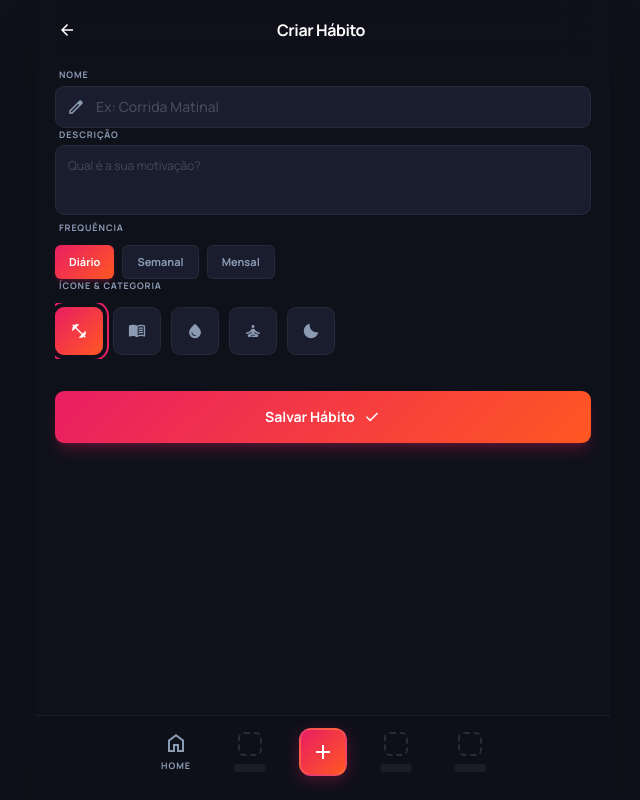
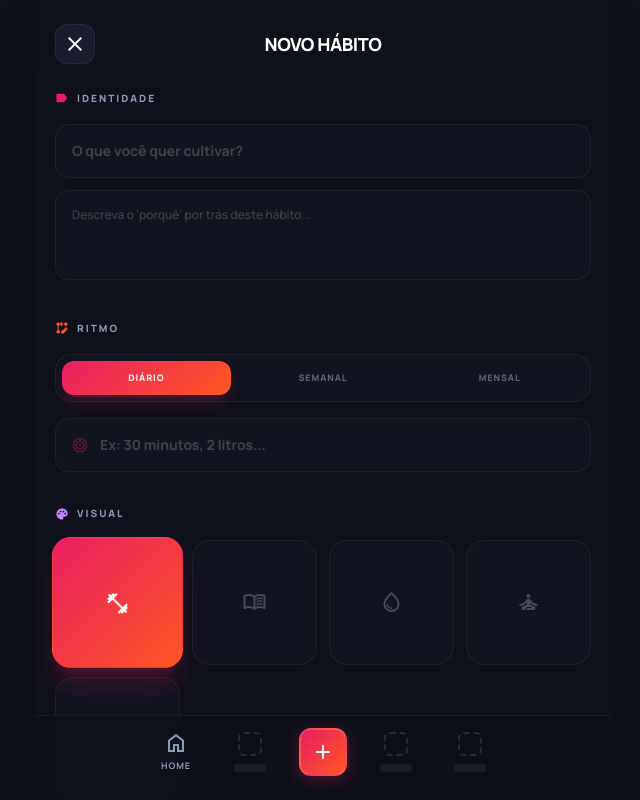
Before and after one commit to brviscase-blip/VibeHabit, a React (Vite) app: page / in a window 1280 px wide. Both pictures are taken after a click on the button "add". Shown: the top 800 px of the page, without its empty margins (317-957 px from the left). Built offline with nearby package versions, Linux system fonts and the light colour scheme.

Commit message:
feat(CreateHabit): Add goal input and improve header Add a new input field for habit goals in the `CreateHabit` component. Also, refactor the header to be a fixed element with improved styling and a close button.

```diff
--- a/components/CreateHabit.tsx
+++ b/components/CreateHabit.tsx
@@ -10,6 +10,7 @@ interface CreateHabitProps {
 const CreateHabit: React.FC<CreateHabitProps> = ({ onBack, onSave }) => {
   const [name, setName] = useState('');
   const [desc, setDesc] = useState('');
+  const [goal, setGoal] = useState('');
   const [freq, setFreq] = useState<'diário' | 'semanal' | 'mensal'>('diário');
   const [cat, setCat] = useState<HabitCategory>(HabitCategory.FITNESS);
 
@@ -20,7 +21,7 @@ const CreateHabit: React.FC<CreateHabitProps> = ({ onBack, onSave }) => {
       name,
       description: desc,
       category: cat,
-      goal: 'Concluído',
+      goal: goal || 'Meta batida',
       completedDays: [],
       color: 'primary',
       frequency: freq,
@@ -29,81 +30,121 @@ const CreateHabit: React.FC<CreateHabitProps> = ({ onBack, onSave }) => {
   };
 
   return (
-    <div className="animate-fade-in px-5">
-      <header className="sticky top-0 z-20 flex items-center justify-between py-3.5 bg-background/80 backdrop-blur-md">
-        <button onClick={onBack} className="flex items-center justify-center w-8 h-8 -ml-1 rounded-full hover:bg-surface transition-colors">
-          <span className="material-symbols-outlined text-white text-lg">arrow_back</span>
+    <div className="animate-fade-in flex flex-col min-h-[calc(100vh-80px)]">
+      {/* Header Fixo Simples */}
+      <header className="px-5 py-6 flex items-center justify-between">
+        <button
+          onClick={onBack}
+          className="flex items-center justify-center size-10 rounded-xl bg-surface border border-white/5 active:scale-90 transition-all"
+        >
+          <span className="material-symbols-outlined text-white">close</span>
         </button>
-        <h1 className="text-base font-bold tracking-tight text-white">Criar Hábito</h1>
-        <div className="w-8"></div>
+        <h1 className="text-lg font-black tracking-tight text-white uppercase tracking-[0.05em]">Novo Hábito</h1>
+        <div className="size-10"></div> {/* Spacer para centralizar o título */}
       </header>
 
-      <div className="space-y-4.5 mt-2">
-        <div className="space-y-1">
-          <label className="block text-[9px] font-bold text-text-secondary uppercase tracking-widest ml-1">Nome</label>
+      <div className="flex-1 px-5 pb-10 space-y-8">
+
+        {/* Seção 1: Identidade */}
+        <section className="space-y-4">
+          <div className="flex items-center gap-2 mb-1">
+            <span className="material-symbols-outlined text-primary text-sm filled">label</span>
+            <h2 className="text-[10px] font-black text-text-secondary uppercase tracking-[0.2em]">Identidade</h2>
+          </div>
+
+          <div className="space-y-3">
             <div className="relative group">
-            <div className="absolute inset-y-0 left-3 flex items-center pointer-events-none">
-              <span className="material-symbols-outlined text-text-secondary group-focus-within:text-primary transition-colors text-lg">edit</span>
-            </div>
               <input
                 value={name}
                 onChange={(e) => setName(e.target.value)}
-              className="w-full bg-surface border border-white/5 focus:border-primary/50 rounded-[9px] py-2.5 pl-10 pr-3.5 text-sm font-medium text-white placeholder:text-white/20 focus:ring-0 transition-all shadow-sm"
-              placeholder="Ex: Corrida Matinal"
+                className="w-full bg-[#121420] border border-white/5 focus:border-primary/50 rounded-[14px] py-4 px-4 text-sm font-bold text-white placeholder:text-white/20 focus:ring-4 focus:ring-primary/5 transition-all outline-none"
+                placeholder="O que você quer cultivar?"
                 type="text"
               />
             </div>
-        </div>
 
-        <div className="space-y-1">
-          <label className="block text-[9px] font-bold text-text-secondary uppercase tracking-widest ml-1">Descrição</label>
             <textarea
               value={desc}
               onChange={(e) => setDesc(e.target.value)}
-            className="w-full bg-surface border border-white/5 focus:border-primary/50 rounded-[9px] p-3 text-xs font-normal text-white placeholder:text-white/20 focus:ring-0 transition-all shadow-sm resize-none min-h-[70px]"
-            placeholder="Qual é a sua motivação?"
+              className="w-full bg-[#121420] border border-white/5 focus:border-primary/50 rounded-[14px] p-4 text-xs font-medium text-white placeholder:text-white/20 focus:ring-4 focus:ring-primary/5 transition-all outline-none resize-none min-h-[90px]"
+              placeholder="Descreva o 'porquê' por trás deste hábito..."
             ></textarea>
           </div>
+        </section>
 
-        <div className="space-y-2.5">
-          <label className="block text-[9px] font-bold text-text-secondary uppercase tracking-widest ml-1">Frequência</label>
-          <div className="flex gap-2">
+        {/* Seção 2: Ritmo e Meta */}
+        <section className="space-y-4">
+          <div className="flex items-center gap-2 mb-1">
+            <span className="material-symbols-outlined text-accent text-sm filled">rebase_edit</span>
+            <h2 className="text-[10px] font-black text-text-secondary uppercase tracking-[0.2em]">Ritmo</h2>
+          </div>
+
+          <div className="grid grid-cols-3 gap-2 bg-[#121420] p-1.5 rounded-[16px] border border-white/5">
             {(['diário', 'semanal', 'mensal'] as const).map(f => (
               <button
                 key={f}
                 onClick={() => setFreq(f)}
-                className={`px-3.5 py-2 rounded-[6px] font-bold text-[11px] transition-all ${freq === f ? 'bg-gradient-primary text-white shadow-md shadow-primary/20' : 'bg-surface text-text-secondary border border-white/5 hover:bg-surface-light'}`}
+                className={`py-2.5 rounded-[12px] font-black text-[9px] uppercase tracking-widest transition-all ${
+                  freq === f
+                  ? 'bg-gradient-primary text-white shadow-lg shadow-primary/20'
+                  : 'text-text-secondary/60 hover:text-text-secondary'
+                }`}
               >
-                {f.charAt(0).toUpperCase() + f.slice(1)}
+                {f}
               </button>
             ))}
           </div>
+
+          <div className="relative group">
+            <div className="absolute inset-y-0 left-4 flex items-center pointer-events-none">
+              <span className="material-symbols-outlined text-primary/40 text-lg filled">target</span>
+            </div>
+            <input
+              value={goal}
+              onChange={(e) => setGoal(e.target.value)}
+              className="w-full bg-[#121420] border border-white/5 focus:border-primary/50 rounded-[14px] py-4 pl-11 pr-4 text-sm font-bold text-white placeholder:text-white/20 focus:ring-4 focus:ring-primary/5 transition-all outline-none"
+              placeholder="Ex: 30 minutos, 2 litros..."
+              type="text"
+            />
+          </div>
+        </section>
+
+        {/* Seção 3: Categoria e Estilo */}
+        <section className="space-y-4">
+          <div className="flex items-center gap-2 mb-1">
+            <span className="material-symbols-outlined text-purple-400 text-sm filled">palette</span>
+            <h2 className="text-[10px] font-black text-text-secondary uppercase tracking-[0.2em]">Visual</h2>
           </div>
 
-        <div className="space-y-2.5">
-          <label className="block text-[9px] font-bold text-text-secondary uppercase tracking-widest ml-1">Ícone & Categoria</label>
-          <div className="flex gap-2.5 overflow-x-auto no-scrollbar py-1">
+          <div className="grid grid-cols-4 gap-3">
             {Object.values(HabitCategory).map(c => (
               <button
                 key={c}
                 onClick={() => setCat(c)}
-                className={`w-12 h-12 rounded-[9px] shrink-0 flex items-center justify-center transition-all ${cat === c ? 'bg-gradient-primary ring-2 ring-primary ring-offset-4 ring-offset-background' : 'bg-surface border border-white/5 text-text-secondary hover:bg-surface-light'}`}
+                className={`aspect-square rounded-[18px] flex flex-col items-center justify-center gap-2 transition-all duration-300 border ${
+                  cat === c
+                  ? 'bg-gradient-primary border-transparent shadow-xl shadow-primary/20 scale-105'
+                  : 'bg-[#121420] border-white/5 text-text-secondary/40 hover:border-white/20 hover:text-text-secondary'
+                }`}
               >
-                <span className="material-symbols-outlined text-lg filled">{c}</span>
+                <span className={`material-symbols-outlined text-2xl ${cat === c ? 'filled text-white' : ''}`}>{c}</span>
               </button>
             ))}
           </div>
-        </div>
-      </div>
+        </section>
 
-      <div className="mt-8">
+        {/* Botão de Ação Principal */}
+        <div className="pt-6">
           <button
             onClick={handleSave}
-          className="w-full bg-gradient-primary text-white font-bold text-sm py-3 rounded-[9px] shadow-lg shadow-primary/25 hover:brightness-110 active:scale-[0.98] transition-all flex items-center justify-center gap-2"
+            disabled={!name}
+            className="w-full bg-gradient-primary disabled:opacity-50 disabled:grayscale text-white font-black text-xs uppercase tracking-[0.2em] py-5 rounded-[18px] shadow-2xl shadow-primary/40 hover:brightness-110 active:scale-[0.97] transition-all flex items-center justify-center gap-3"
           >
-          <span>Salvar Hábito</span>
-          <span className="material-symbols-outlined text-lg">check</span>
+            <span>Gerar Hábito</span>
+            <span className="material-symbols-outlined text-xl filled">magic_button</span>
           </button>
+          <p className="text-center text-[8px] text-text-secondary/40 mt-4 uppercase font-bold tracking-[0.1em]">Você poderá editar estas configurações a qualquer momento</p>
+        </div>
       </div>
     </div>
   );
```
Lines whose indentation alone changed are shown as unchanged.
